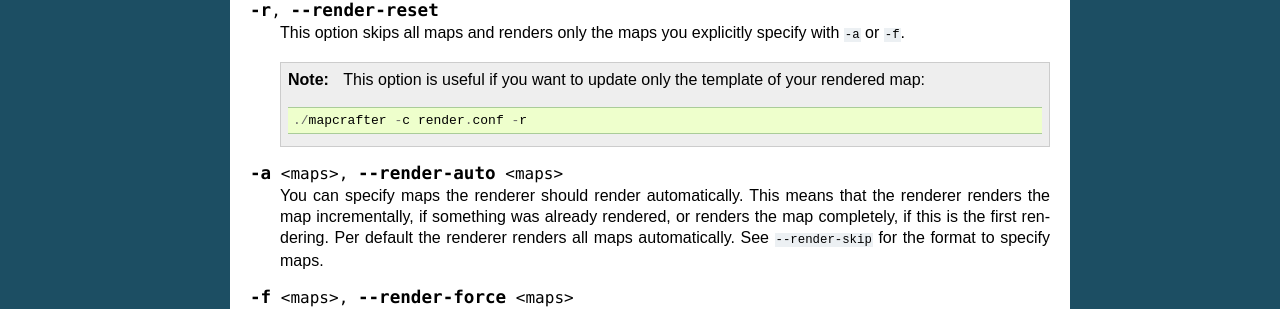
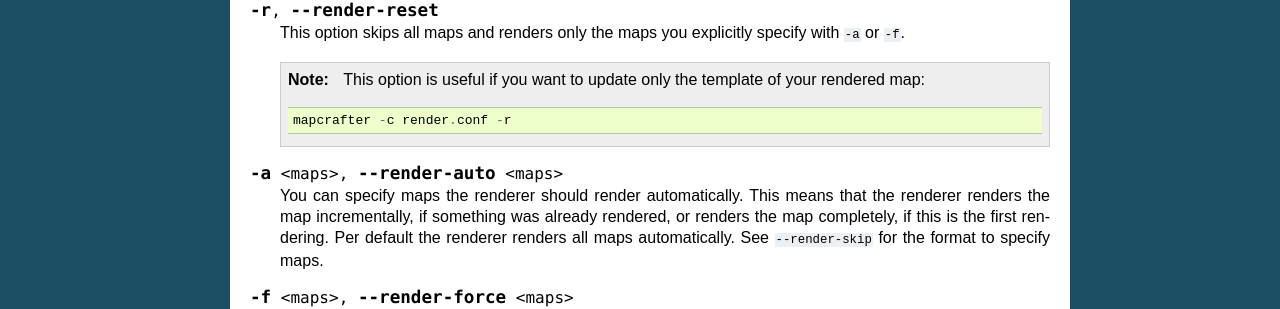
Before and after one commit to mapcrafter/mapcrafter, a Sphinx documentation site: the page built from docs/using_mapcrafter.rst, in a window 1280 px wide. Shown: the part 1162-1471 px from the top of the page. Built offline with Sphinx 7.4.7, drawn with Linux system fonts in a browser that asks for light colours.

```diff
--- a/docs/using_mapcrafter.rst
+++ b/docs/using_mapcrafter.rst
@@ -78,7 +78,7 @@ Here is a list of available command line options:
 		This option is useful if you want to update only the template
 		of your rendered map::
 
-			./mapcrafter -c render.conf -r
+			mapcrafter -c render.conf -r
 
 .. cmdoption:: -a <maps>, --render-auto <maps>
 
```
